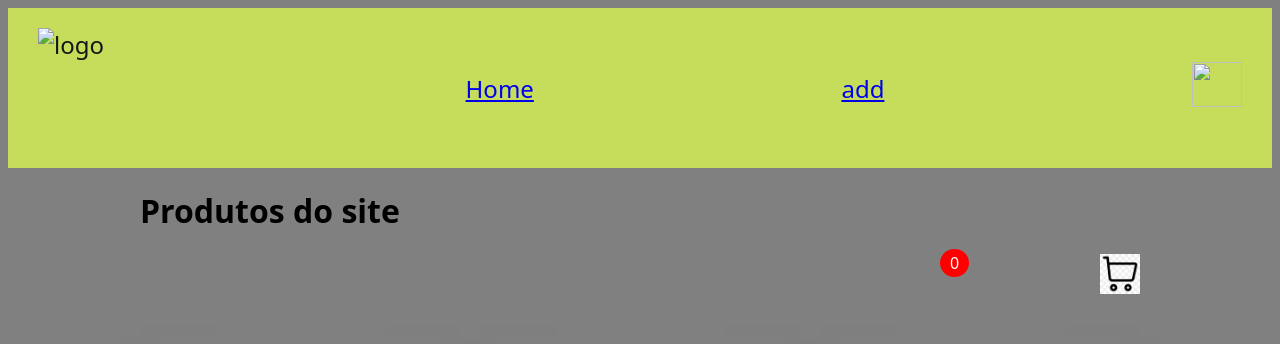
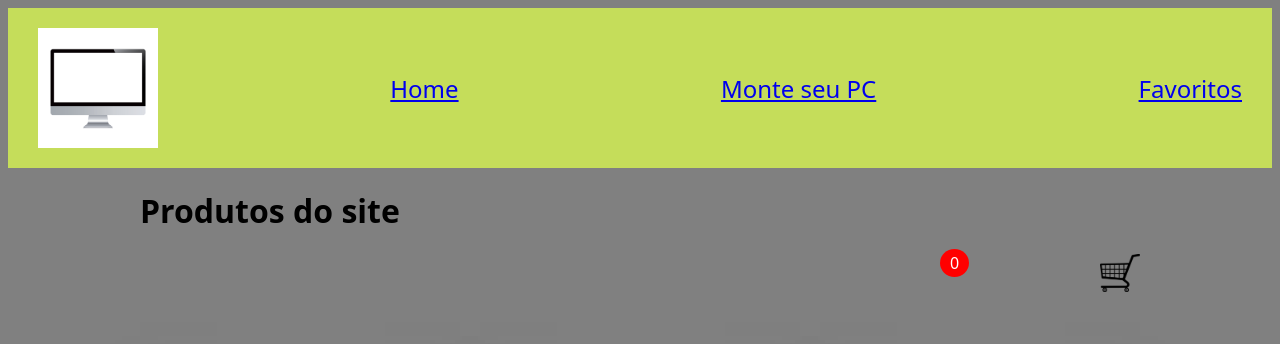
Before and after one commit to Arthurgiancott/ti-1-pmg-cc-t-20231-grupo-pecas-de-pc-s, a plain HTML site: page codigo/index.html in a window 1280 px wide. Shown: the top 344 px of the page. Drawn offline with Linux system fonts and the light colour scheme.

Commit message:
modified:   codigo/Monte_seu_PC/MontePC.html 	modified:   codigo/Monte_seu_PC/estilo.css 	modified:   codigo/index.html 	modified:   codigo/style.css

```diff
--- a/codigo/Monte_seu_PC/estilo.css
+++ b/codigo/Monte_seu_PC/estilo.css
@@ -1,6 +1,6 @@
 body {
-    margin: 10px;
-    font-family: Arial, Helvetica, sans-serif;
+    background: gray;
+    font-family: system-ui;
 }
 
 .opcoes {
@@ -23,8 +23,7 @@ body {
 }
 
 header {
-    background-color: #333;
-    color: #fff;
+    background-color:#c5dd5a;
     padding: 20px;
 }
 
--- a/codigo/index.html
+++ b/codigo/index.html
@@ -1,29 +1,32 @@
 <!DOCTYPE html>
 <html lang="br">
+
 <head>
     <meta charset="UTF-8">
     <meta name="viewport" content="width=device-width, initial-scale=1.0">
     <link rel="stylesheet" href="style.css">
     <title>Menu Principal</title>
 </head>
+
 <body>
     <header class="header">
         <div class="Cabecalho">
-            <img class="logo" src="imagens\monitor.jpg" alt="logo" height ="120" width="120">
+            <img class="logo" src="image\monitor.jpg" alt="logo" height="120" width="120">
 
             <a href="index.html">Home</a>
 
-            <a href="AddAoCarrinho\addcarrinho.html"> add</a>
+            <a href="Monte_seu_PC\MontePC.html">Monte seu PC</a>
 
-            <a class="botaoCarrinho" href="Carrinho\carrinho.html"><img src="imagens\carrinho.png" height ="45" width="50" /></a>
+            <a href="Favoritos\favoritos.html">Favoritos</a>
+
         </div>
     </header>
-    <div>
+
     <div class="container">
         <header>
             <h1>Produtos do site</h1>
             <div class="shopping">
-                    <img src="image/carrinho.jpg">
+                <img src="image/carrinho.png">
                 <span class="quantity">0</span>
             </div>
         </header>
@@ -41,8 +44,9 @@
             <div class="closeShopping">Close</div>
         </div>
     </div>
-    </div>
+
 
     <script src="script.js"></script>
 </body>
+
 </html>
--- a/codigo/style.css
+++ b/codigo/style.css
@@ -2,6 +2,10 @@
 body{
     background: gray;
     font-family: system-ui;
+}
+
+a {
+    margin-right: 30px;
 }
 
 .Cabecalho {
```
Also changed, not shown: codigo/Monte_seu_PC/MontePC.html (+1 -8 lines). Lines whose indentation alone changed are shown as unchanged.
